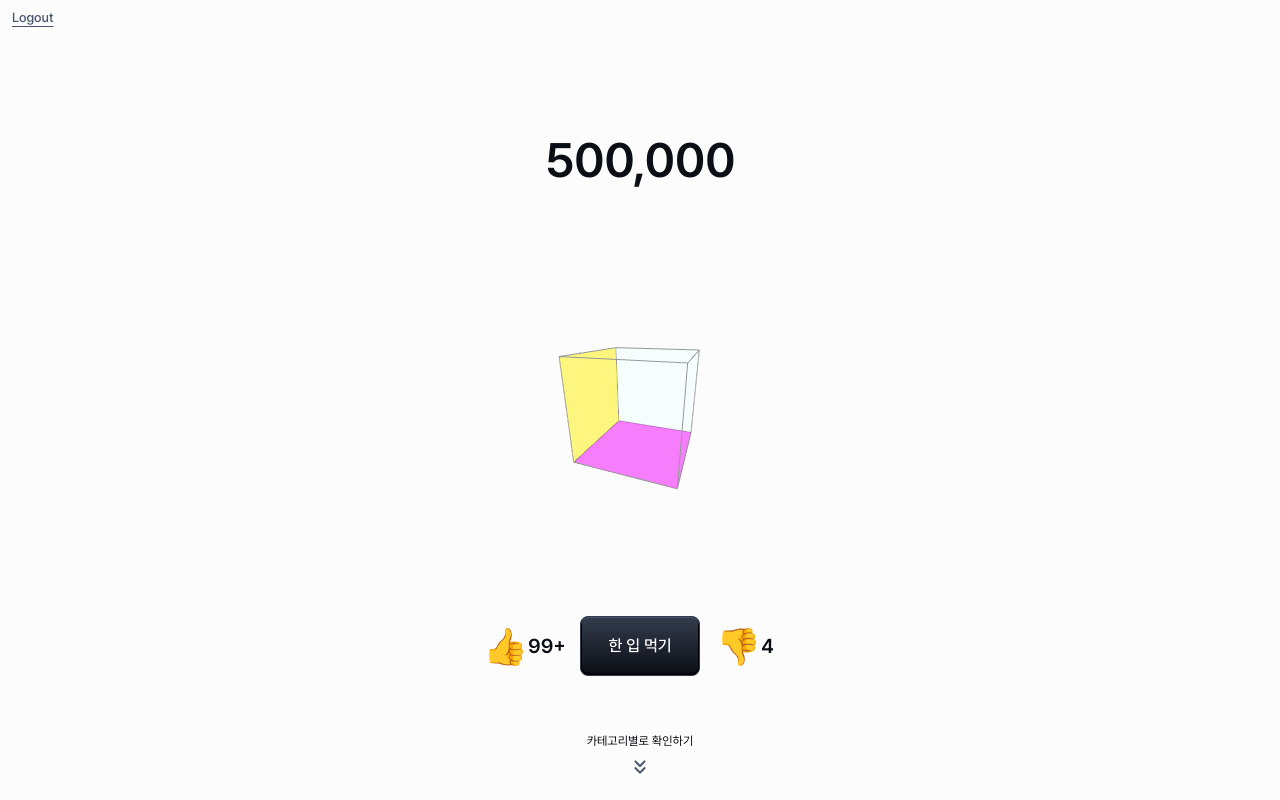
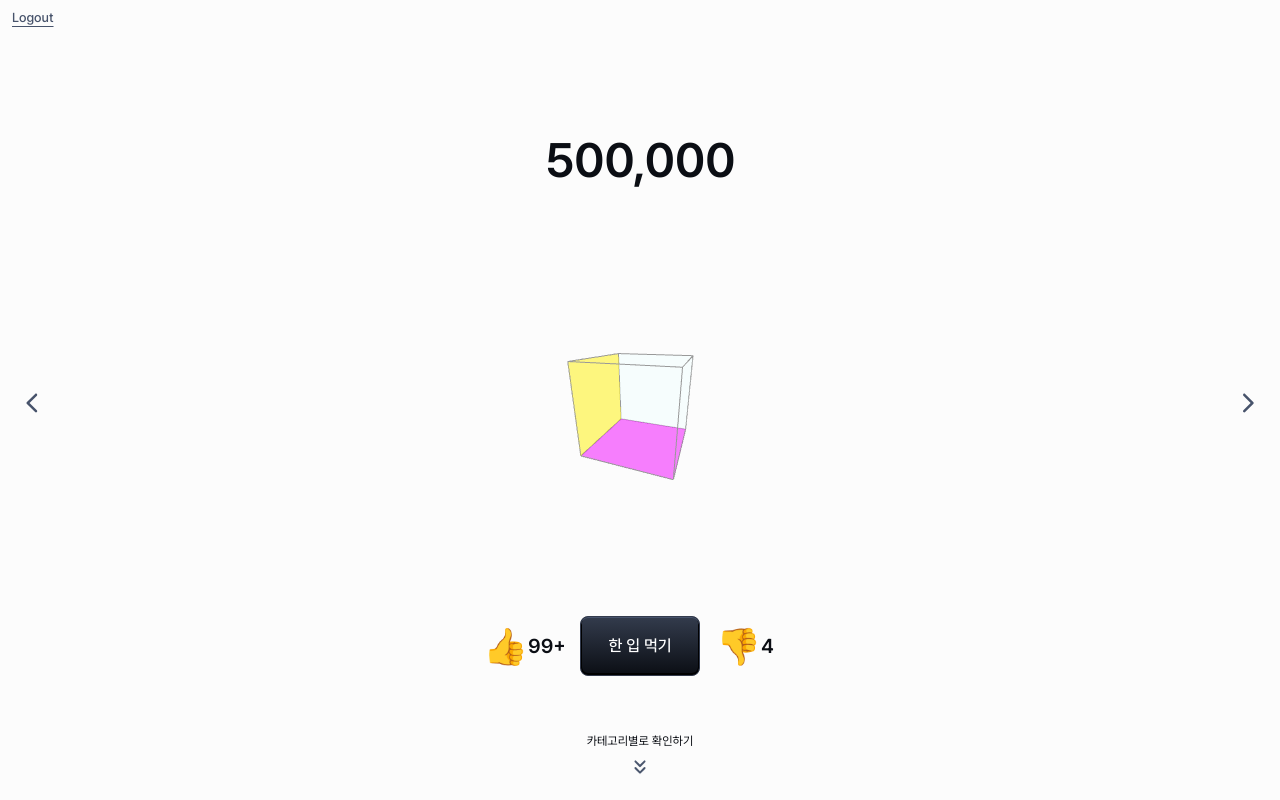
Before and after one commit to lwjmcn/Do-not-drink_FE, a Next.js app: page / in a window 1280 px wide. Shown: the top 800 px of the page. Built offline with nearby package versions, Linux system fonts and the light colour scheme; what @mui/material-nextjs would draw is missing.

Commit message:
feat: add carousel

```diff
--- /dev/null
+++ b/app/(home)/_component/Carousel.tsx
@@ -0,0 +1,142 @@
+"use client";
+import { Box, Button } from "@mui/material";
+import { JSX, memo, useEffect, useRef, useState } from "react";
+import ArrowLeft from "@mui/icons-material/ArrowBackIosNewRounded";
+import ArrowRight from "@mui/icons-material/ArrowForwardIosRounded";
+import Cube from "./Cube";
+
+interface IListData {
+  id: number;
+  name: string;
+  el: JSX.Element;
+}
+const list: IListData[] = [
+  {
+    id: 0,
+    name: "로라",
+    el: <Cube />,
+  },
+  {
+    id: 1,
+    name: "예진",
+    el: <Box width={"200px"} height={"300px"} bgcolor={"red"} />,
+  },
+  {
+    id: 2,
+    name: "희주",
+    el: <Box width={"200px"} height={"200px"} bgcolor={"blue"} />,
+  },
+  {
+    id: 3,
+    name: "지원",
+    el: <Box width={"200px"} height={"200px"} bgcolor={"green"} />,
+  },
+];
+const extendedList = [list[list.length - 1], ...list, list[0]];
+
+const Carousel = () => {
+  const [currentIndex, setCurrentIndex] = useState(1);
+  const [transition, setTransition] = useState(true);
+
+  const toPrev = () => {
+    setTransition(true);
+    setCurrentIndex((prev) => (prev - 1) % extendedList.length);
+  };
+  const toNext = () => {
+    setTransition(true);
+    setCurrentIndex((prev) => (prev + 1) % extendedList.length);
+  };
+  useEffect(() => {
+    let timeoutId: NodeJS.Timeout;
+    if (currentIndex === 0) {
+      timeoutId = setTimeout(() => {
+        setTransition(false);
+        setCurrentIndex(extendedList.length - 2);
+      }, 500);
+    } else if (currentIndex === extendedList.length - 1) {
+      timeoutId = setTimeout(() => {
+        setTransition(false);
+        setCurrentIndex(1);
+      }, 500);
+    }
+    console.log("currentIndex", currentIndex);
+    return () => {
+      clearTimeout(timeoutId);
+    };
+  }, [currentIndex, extendedList.length]);
+
+  return (
+    <Box sx={{ width: "100vw", position: "relative", overflow: "hidden" }}>
+      {/* carousel */}
+      <Box
+        sx={{
+          display: "flex",
+          transition: transition ? "transform 0.5s ease-in-out" : "none",
+          transform: `translateX(-${currentIndex * 100}%)`,
+        }}
+      >
+        {Array(extendedList.length)
+          .fill(0)
+          .map((_, id) => (
+            <CarouselItem key={id} id={id} />
+          ))}
+      </Box>
+
+      {/* left/right */}
+      <Button
+        onClick={toPrev}
+        disableRipple
+        sx={{
+          position: "absolute",
+          left: 0,
+          top: "50%",
+          transform: "translateY(-50%)",
+          ":hover": {
+            backgroundColor: "transparent",
+            border: "none",
+          },
+        }}
+      >
+        <ArrowLeft />
+      </Button>
+      <Button
+        onClick={toNext}
+        disableRipple
+        sx={{
+          position: "absolute",
+          right: 0,
+          top: "50%",
+          transform: "translateY(-50%)",
+          ":hover": {
+            backgroundColor: "transparent",
+            border: "none",
+          },
+        }}
+      >
+        <ArrowRight />
+      </Button>
+    </Box>
+  );
+};
+
+const CarouselItem = memo(({ id }: { id: number }) => {
+  return (
+    <Box
+      key={id}
+      sx={{
+        minWidth: "100%",
+        display: "flex",
+        flexDirection: "column",
+        alignItems: "center",
+        justifyContent: "center",
+        p: 2,
+        bgcolor: "background.default",
+        maxHeight: "300px",
+        overflow: "hidden",
+      }}
+    >
+      {extendedList[id].el}
+    </Box>
+  );
+});
+export default Carousel;
--- a/app/(home)/page.tsx
+++ b/app/(home)/page.tsx
@@ -1,7 +1,7 @@
 import { Box, Button, Stack, Typography } from "@mui/material";
-import Cube from "./_component/Cube";
 import DownArrow from "./_component/DownArrow";
 import Category from "./_component/Category";
+import Carousel from "./_component/Carousel";
 
 const Home = () => {
   const money = 500000;
@@ -35,7 +35,7 @@ const Home = () => {
           }}
         >
           <Typography variant="h1">{money.toLocaleString()}</Typography>
-          <Cube />
+          <Carousel />
           <Stack direction="row" spacing={2} alignItems={"center"}>
             <Stack direction="row" alignItems={"center"}>
               <Typography variant="h2">👍</Typography>
--- a/app/_component/Copyright.tsx
+++ b/app/_component/Copyright.tsx
@@ -4,7 +4,11 @@ import Typography from "@mui/material/Typography";
 
 export default function Copyright() {
   return (
-    <Typography variant="body2" align="center" sx={{ color: "text.secondary" }}>
+    <Typography
+      variant="body2"
+      align="center"
+      sx={{ color: "text.secondary", padding: 2 }}
+    >
       {"Copyright © "}
       <Link color="inherit" href="https://github.com/lwjmcn">
         Do Not Drink
```
